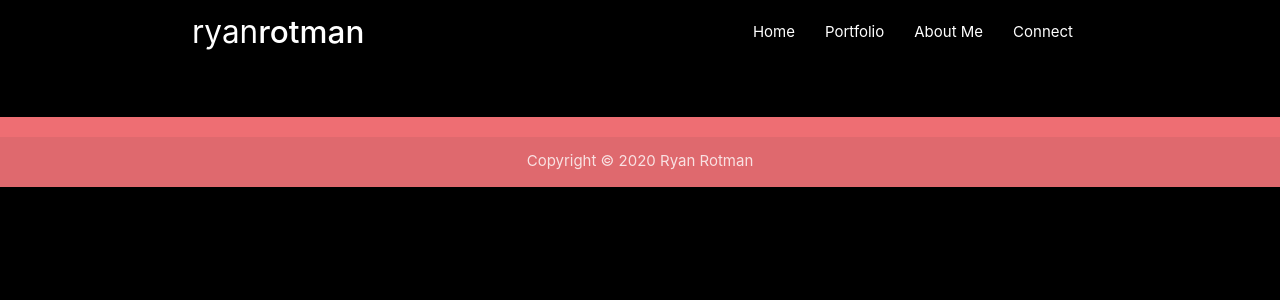
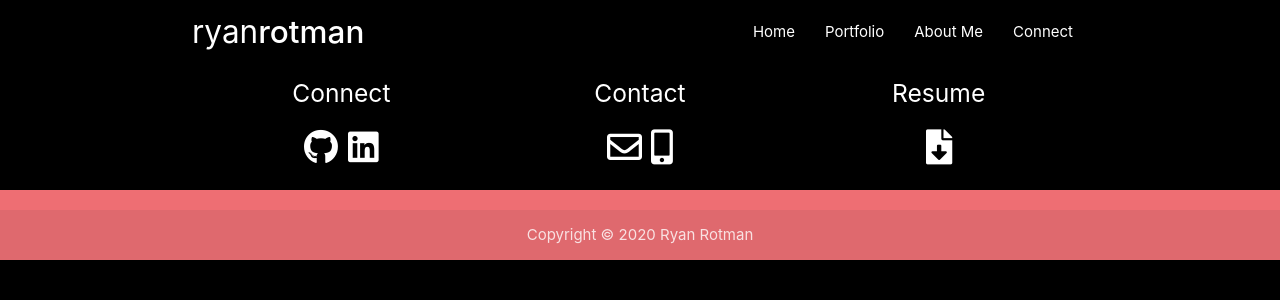
Before and after one commit to ryanrotman/ryanrotman.github.io, a React (Create React App) app: page /contact in a window 1280 px wide. Shown: the top 300 px of the page. Built offline with nearby package versions, Linux system fonts and the light colour scheme.

Commit message:
added contact section

```diff
--- a/src/pages/Contact.js
+++ b/src/pages/Contact.js
@@ -1,4 +1,5 @@
 import { useEffect } from "react";
+import pdf from "../assets/RyanRotman_Resume.pdf";
 
 function Contact() {
 
@@ -7,9 +8,38 @@ function Contact() {
     }, []);
 
     return (
-        <p>
-            This is the Contact/Skills page.
-        </p>
+        <div className="container center-align">
+            <div className="row">
+                <div className="col l4 s12">
+                    <div className="col s12">
+                        <h5 className="white-text" id="connect-heading">Connect</h5>
+                        <div style={{fontSize: 35}}>
+                            <a href="https://github.com/ryanrotman" target="_blank" title="View my GitHub profile"><i className="fab fa-github hvr-grow white-text"></i></a>
+                            &nbsp;
+                            <a href="https://www.linkedin.com/in/ryanrotman/" target="_blank" title="Connect with me on LinkedIn"><i className="fab fa-linkedin hvr-grow white-text"></i></a>
+                        </div>
+                    </div>
+                </div>
+                <div className="col l4 s12">
+                    <div className="col s12">
+                        <h5 className="white-text" id="connect-heading">Contact</h5>
+                        <div style={{fontSize: 35}}>
+                            <a href="mailto:ryan.rotman@gmail.com" target="_blank" title="Send me an email"><i className="far fa-envelope hvr-grow white-text"></i></a>
+                            &nbsp;
+                            <a href="tel:7072917221" target="_blank" title="Call or text"><i className="fas fa-mobile-alt hvr-grow white-text"></i></a>
+                        </div>
+                    </div>
+                </div>
+                <div className="col l4 s12">
+                    <div className="col s12">
+                        <h5 className="white-text" id="resume-heading">Resume</h5>
+                        <div style={{fontSize: 35}}>
+                            <a href={pdf} target="_blank" title="Download my resume"><i className="fas fa-file-download hvr-grow white-text"></i></a>
+                        </div>
+                    </div>
+                </div>
+            </div>
+        </div>
     );
 }
 
```
